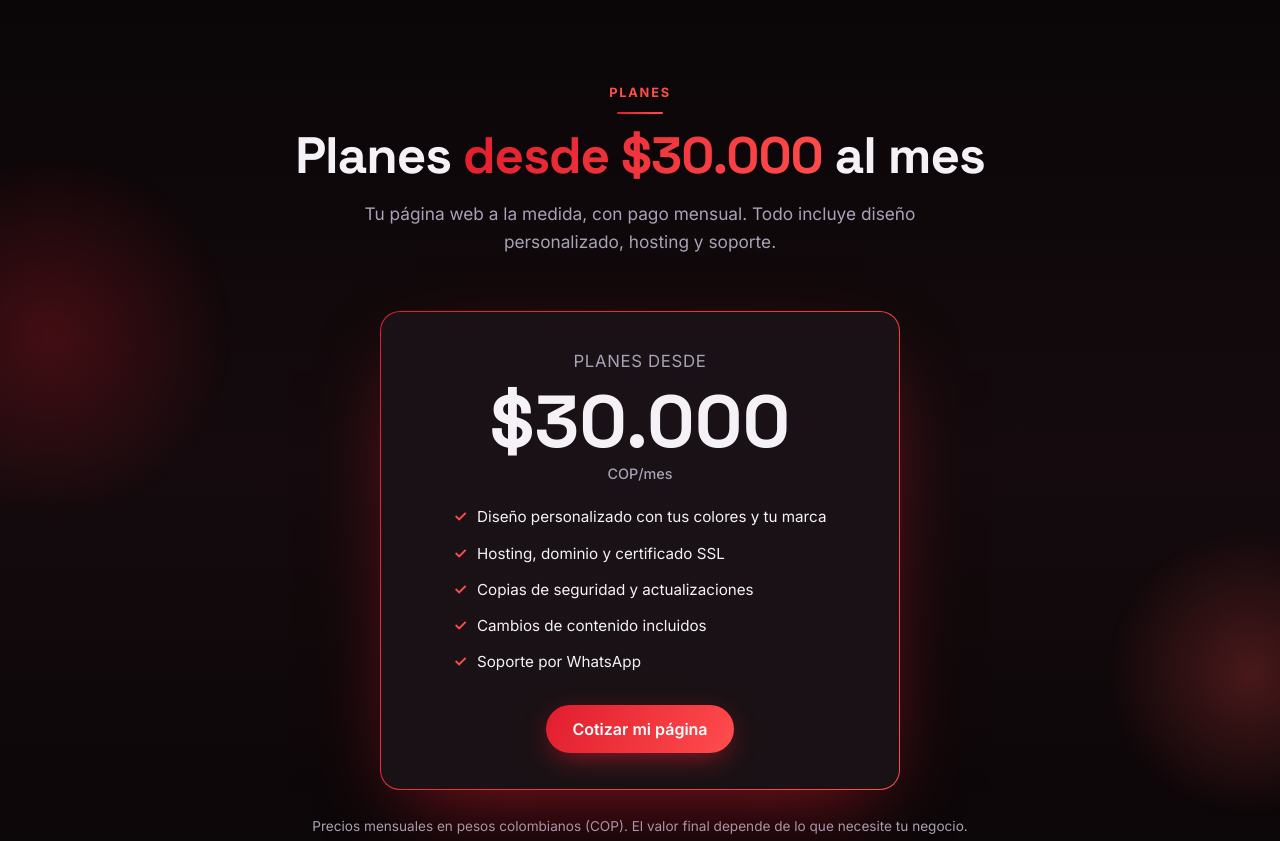
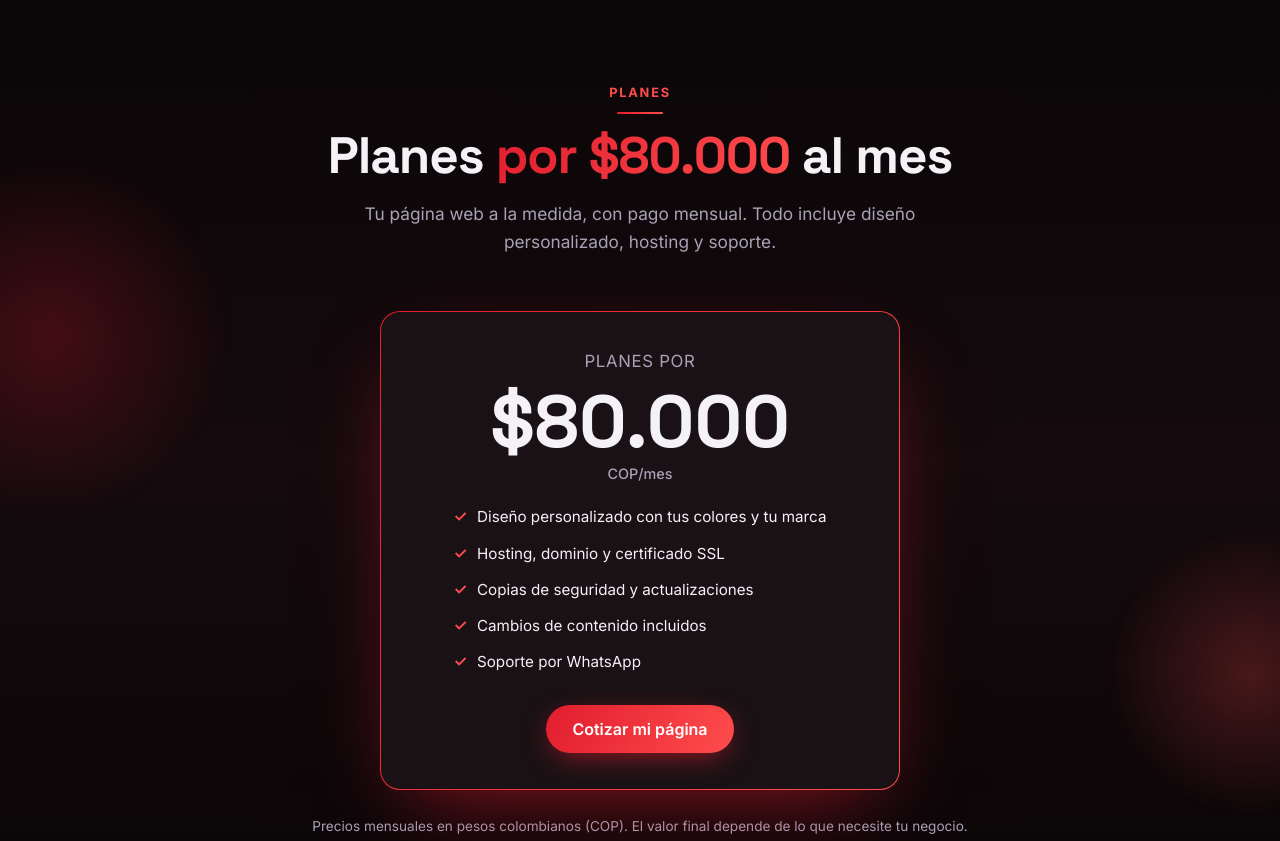
Before and after one commit to EmanuelVM2002/Sonetix, a plain HTML site: page index.html in a window 1280 px wide. Shown: the part 3772-4613 px from the top of the page. Drawn offline with nearby package versions, Linux system fonts and the light colour scheme; animation ran at ten frames a second.

Commit message:
Planes: de 'desde 30.000' a 'por 80.000' (es/en/pt/fr)

```diff
--- a/index.html
+++ b/index.html
@@ -585,7 +585,7 @@ const CONFIG={
   marca:'Sonetix',
   whatsapp:'573017759082',          // número con código de país, sin + ni espacios
   moneda:'COP',
-  precioDesde:30000,                // mensual: «planes desde»
+  precioDesde:80000,                // mensual: «planes por»
   inicial:{a:'#e11d2e',b:'#ff4d4d',modo:'oscuro',fuente:'moderna',tam:100,forma:'round',anim:'dyn',idioma:'es'}
 };
 /* ======================================================== */
@@ -616,10 +616,10 @@ es:{
 'neg.st':['Colorida y animada','Elegante: negro y dorado','Minimalista: blanco y negro','Limpia y confiable','Enérgica y deportiva','Editorial y sobria'],
 'pr.tag':'Cómo trabajamos','pr.h':'De la idea a tu web <span class="grad">en 4 pasos</span>',
 'pr.list':[['Te escuchamos','Conversamos sobre tu negocio, tus clientes y tus metas.'],['Diseñamos','Te mostramos una propuesta visual hecha para ti.'],['Construimos','Desarrollamos, probamos y ajustamos contigo.'],['Publicamos y cuidamos','Lanzamos y nos quedamos para mantenerla al día.']],
-'pl.tag':'Planes','pl.h':'Planes <span class="grad">desde $30.000</span> al mes','pl.lead':'Tu página web a la medida, con pago mensual. Todo incluye diseño personalizado, hosting y soporte.',
-'pl.mo':'/mes','pl.from':'Planes desde','pl.cta':'Cotizar mi página','pl.fine':'Precios mensuales en pesos colombianos (COP). El valor final depende de lo que necesite tu negocio.','pl.int':'planes desde {p} COP/mes','pl.inc':['Diseño personalizado con tus colores y tu marca','Hosting, dominio y certificado SSL','Copias de seguridad y actualizaciones','Cambios de contenido incluidos','Soporte por WhatsApp'],
+'pl.tag':'Planes','pl.h':'Planes <span class="grad">por $80.000</span> al mes','pl.lead':'Tu página web a la medida, con pago mensual. Todo incluye diseño personalizado, hosting y soporte.',
+'pl.mo':'/mes','pl.from':'Planes por','pl.cta':'Cotizar mi página','pl.fine':'Precios mensuales en pesos colombianos (COP). El valor final depende de lo que necesite tu negocio.','pl.int':'planes por {p} COP/mes','pl.inc':['Diseño personalizado con tus colores y tu marca','Hosting, dominio y certificado SSL','Copias de seguridad y actualizaciones','Cambios de contenido incluidos','Soporte por WhatsApp'],
 'fq.tag':'Dudas frecuentes','fq.h':'Preguntas <span class="grad">comunes</span>',
-'fq.list':[['¿Por qué dicen que mi página es personalizada?','Porque no partimos de una plantilla genérica. Primero entendemos cómo trabaja tu negocio y, a partir de eso, diseñamos estructura, colores, mensajes y funciones. Prueba el botón «Personaliza» de esta página.'],['¿Cuánto cuesta?','Nuestros planes arrancan desde $30.000 pesos al mes. Incluyen diseño personalizado, hosting y soporte; el valor final depende de lo que necesite tu negocio y te cotizamos sin compromiso.'],['¿Qué incluye el sostenimiento?','Hosting, dominio, certificado de seguridad, copias de respaldo y actualizaciones técnicas, además de soporte por WhatsApp.'],['¿Cuánto tarda en estar lista?','El primer borrador lo ves en aproximadamente una semana. El tiempo total depende del alcance, pero siempre te damos fechas desde el inicio.'],['¿Puedo añadir funciones más adelante?','Sí. Puedes empezar con lo básico y sumar WhatsApp, reservas o pagos en línea cuando tu negocio lo pida.']],
+'fq.list':[['¿Por qué dicen que mi página es personalizada?','Porque no partimos de una plantilla genérica. Primero entendemos cómo trabaja tu negocio y, a partir de eso, diseñamos estructura, colores, mensajes y funciones. Prueba el botón «Personaliza» de esta página.'],['¿Cuánto cuesta?','Nuestros planes cuestan $80.000 pesos al mes. Incluyen diseño personalizado, hosting y soporte; el valor final depende de lo que necesite tu negocio y te cotizamos sin compromiso.'],['¿Qué incluye el sostenimiento?','Hosting, dominio, certificado de seguridad, copias de respaldo y actualizaciones técnicas, además de soporte por WhatsApp.'],['¿Cuánto tarda en estar lista?','El primer borrador lo ves en aproximadamente una semana. El tiempo total depende del alcance, pero siempre te damos fechas desde el inicio.'],['¿Puedo añadir funciones más adelante?','Sí. Puedes empezar con lo básico y sumar WhatsApp, reservas o pagos en línea cuando tu negocio lo pida.']],
 'ct.tag':'Hablemos','ct.h':'Cuéntanos de tu negocio y te enviamos <span class="grad">una propuesta</span>','ct.p1':'Cotización sin compromiso','ct.p2':'Respuesta en menos de 24 horas','ct.p3':'Primer borrador en una semana',
 'ct.name':'Tu nombre','ct.biz':'Nombre de tu negocio','ct.msg':'¿Qué te gustaría que hiciera tu página?','ct.send':'Enviar por WhatsApp →','ct.other':'Otro',
 'msg.t':'Hola Sonetix, soy {n}{b} ({tp}). Me interesa: {pk}. {m}','msg.name':'[tu nombre]','msg.def':'Quiero cotizar una página web.',
@@ -651,10 +651,10 @@ en:{
 'neg.st':['Colorful & playful','Elegant: black & gold','Minimal: black & white','Clean & trustworthy','Bold & sporty','Editorial & refined'],
 'pr.tag':'How we work','pr.h':'From idea to website <span class="grad">in 4 steps</span>',
 'pr.list':[['We listen','We talk about your business, your customers and your goals.'],['We design','We show you a visual proposal made for you.'],['We build','We develop, test and adjust together with you.'],['We launch and care','We go live and stay on to keep it up to date.']],
-'pl.tag':'Plans','pl.h':'Plans <span class="grad">from $30,000</span> a month','pl.lead':'Your custom website, with monthly billing. Everything includes custom design, hosting and support.',
-'pl.mo':'/mo','pl.from':'Plans from','pl.cta':'Get a quote','pl.fine':'Monthly prices in Colombian pesos (COP). The final price depends on what your business needs.','pl.int':'plans from {p} COP/mo','pl.inc':['Custom design with your colors and brand','Hosting, domain and SSL certificate','Backups and updates','Content changes included','Support via WhatsApp'],
+'pl.tag':'Plans','pl.h':'Plans <span class="grad">for $80,000</span> a month','pl.lead':'Your custom website, with monthly billing. Everything includes custom design, hosting and support.',
+'pl.mo':'/mo','pl.from':'Plans for','pl.cta':'Get a quote','pl.fine':'Monthly prices in Colombian pesos (COP). The final price depends on what your business needs.','pl.int':'plans for {p} COP/mo','pl.inc':['Custom design with your colors and brand','Hosting, domain and SSL certificate','Backups and updates','Content changes included','Support via WhatsApp'],
 'fq.tag':'FAQ','fq.h':'Common <span class="grad">questions</span>',
-'fq.list':[['Why do you say my site is custom-made?','Because we don’t start from a generic template. We first understand how your business works and then design structure, colors, messages and features around it. Try the “Customize” button on this page.'],['How much does it cost?','Our plans start from COP 30,000 a month (Colombian pesos). They include custom design, hosting and support; the final price depends on what your business needs, and quotes are free and no-obligation.'],['What does maintenance include?','Hosting, domain, security certificate, backups and technical updates, plus WhatsApp support.'],['How long until it’s ready?','You’ll see a first draft in about a week. Total time depends on the plan, but we always give you dates from the start.'],['Can I add features later?','Yes. Start with the basics and add WhatsApp, bookings or online payments whenever your business needs them.']],
+'fq.list':[['Why do you say my site is custom-made?','Because we don’t start from a generic template. We first understand how your business works and then design structure, colors, messages and features around it. Try the “Customize” button on this page.'],['How much does it cost?','Our plans cost COP 80,000 a month (Colombian pesos). They include custom design, hosting and support; the final price depends on what your business needs, and quotes are free and no-obligation.'],['What does maintenance include?','Hosting, domain, security certificate, backups and technical updates, plus WhatsApp support.'],['How long until it’s ready?','You’ll see a first draft in about a week. Total time depends on the plan, but we always give you dates from the start.'],['Can I add features later?','Yes. Start with the basics and add WhatsApp, bookings or online payments whenever your business needs them.']],
 'ct.tag':'Let’s talk','ct.h':'Tell us about your business and we’ll send <span class="grad">a proposal</span>','ct.p1':'No-obligation quote','ct.p2':'Reply within 24 hours','ct.p3':'First draft in a week',
 'ct.name':'Your name','ct.biz':'Your business name','ct.msg':'What would you like your site to do?','ct.send':'Send via WhatsApp →','ct.other':'Other',
 'msg.t':'Hi Sonetix, I’m {n}{b} ({tp}). I’m interested in: {pk}. {m}','msg.name':'[your name]','msg.def':'I’d like a quote for a website.',
@@ -686,10 +686,10 @@ pt:{
 'neg.st':['Colorida e animada','Elegante: preto e dourado','Minimalista: preto e branco','Limpa e confiável','Enérgica e esportiva','Editorial e sóbria'],
 'pr.tag':'Como trabalhamos','pr.h':'Da ideia ao seu site <span class="grad">em 4 passos</span>',
 'pr.list':[['Ouvimos você','Conversamos sobre seu negócio, seus clientes e suas metas.'],['Desenhamos','Mostramos uma proposta visual feita para você.'],['Construímos','Desenvolvemos, testamos e ajustamos com você.'],['Publicamos e cuidamos','Lançamos e ficamos para mantê-lo sempre atualizado.']],
-'pl.tag':'Planos','pl.h':'Planos <span class="grad">a partir de $30.000</span> por mês','pl.lead':'Seu site sob medida, com pagamento mensal. Tudo inclui design personalizado, hospedagem e suporte.',
-'pl.mo':'/mês','pl.from':'Planos a partir de','pl.cta':'Pedir orçamento','pl.fine':'Preços mensais em pesos colombianos (COP). O valor final depende do que seu negócio precisa.','pl.int':'planos a partir de {p} COP/mês','pl.inc':['Design personalizado com suas cores e sua marca','Hospedagem, domínio e certificado SSL','Backups e atualizações','Alterações de conteúdo incluídas','Suporte pelo WhatsApp'],
+'pl.tag':'Planos','pl.h':'Planos <span class="grad">por $80.000</span> por mês','pl.lead':'Seu site sob medida, com pagamento mensal. Tudo inclui design personalizado, hospedagem e suporte.',
+'pl.mo':'/mês','pl.from':'Planos por','pl.cta':'Pedir orçamento','pl.fine':'Preços mensais em pesos colombianos (COP). O valor final depende do que seu negócio precisa.','pl.int':'planos por {p} COP/mês','pl.inc':['Design personalizado com suas cores e sua marca','Hospedagem, domínio e certificado SSL','Backups e atualizações','Alterações de conteúdo incluídas','Suporte pelo WhatsApp'],
 'fq.tag':'Dúvidas frequentes','fq.h':'Perguntas <span class="grad">comuns</span>',
-'fq.list':[['Por que dizem que meu site é personalizado?','Porque não partimos de um modelo genérico. Primeiro entendemos como seu negócio funciona e, a partir disso, desenhamos estrutura, cores, mensagens e funções. Experimente o botão «Personalize» desta página.'],['Quanto custa?','Nossos planos começam a partir de 30.000 pesos colombianos (COP) por mês. Incluem design personalizado, hospedagem e suporte; o valor final depende do que seu negócio precisa e o orçamento é sem compromisso.'],['O que inclui a manutenção?','Hospedagem, domínio, certificado de segurança, backups e atualizações técnicas, além de suporte por WhatsApp.'],['Quanto tempo leva para ficar pronto?','O primeiro rascunho sai em cerca de uma semana. O prazo total depende do escopo, mas sempre damos datas desde o início.'],['Posso adicionar recursos depois?','Sim. Comece com o básico e adicione WhatsApp, reservas ou pagamentos online quando seu negócio precisar.']],
+'fq.list':[['Por que dizem que meu site é personalizado?','Porque não partimos de um modelo genérico. Primeiro entendemos como seu negócio funciona e, a partir disso, desenhamos estrutura, cores, mensagens e funções. Experimente o botão «Personalize» desta página.'],['Quanto custa?','Nossos planos custam 80.000 pesos colombianos (COP) por mês. Incluem design personalizado, hospedagem e suporte; o valor final depende do que seu negócio precisa e o orçamento é sem compromisso.'],['O que inclui a manutenção?','Hospedagem, domínio, certificado de segurança, backups e atualizações técnicas, além de suporte por WhatsApp.'],['Quanto tempo leva para ficar pronto?','O primeiro rascunho sai em cerca de uma semana. O prazo total depende do escopo, mas sempre damos datas desde o início.'],['Posso adicionar recursos depois?','Sim. Comece com o básico e adicione WhatsApp, reservas ou pagamentos online quando seu negócio precisar.']],
 'ct.tag':'Vamos conversar','ct.h':'Conte sobre seu negócio e enviamos <span class="grad">uma proposta</span>','ct.p1':'Orçamento sem compromisso','ct.p2':'Resposta em menos de 24 horas','ct.p3':'Primeiro rascunho em uma semana',
 'ct.name':'Seu nome','ct.biz':'Nome do seu negócio','ct.msg':'O que você gostaria que seu site fizesse?','ct.send':'Enviar pelo WhatsApp →','ct.other':'Outro',
 'msg.t':'Olá Sonetix, sou {n}{b} ({tp}). Tenho interesse em: {pk}. {m}','msg.name':'[seu nome]','msg.def':'Quero um orçamento para um site.',
@@ -721,10 +721,10 @@ fr:{
 'neg.st':['Colorée et animée','Élégant : noir et or','Minimaliste : noir et blanc','Épurée et fiable','Dynamique et sportive','Éditorial et sobre'],
 'pr.tag':'Notre méthode','pr.h':'De l’idée à votre site <span class="grad">en 4 étapes</span>',
 'pr.list':[['Nous vous écoutons','Nous parlons de votre activité, de vos clients et de vos objectifs.'],['Nous concevons','Nous vous présentons une proposition visuelle faite pour vous.'],['Nous construisons','Nous développons, testons et ajustons avec vous.'],['Nous publions et entretenons','Nous lançons et restons pour le garder à jour.']],
-'pl.tag':'Formules','pl.h':'Formules <span class="grad">à partir de 30 000</span> par mois','pl.lead':'Votre site sur mesure, avec paiement mensuel. Tout inclut design personnalisé, hébergement et assistance.',
-'pl.mo':'/mois','pl.from':'Formules à partir de','pl.cta':'Demander un devis','pl.fine':'Prix mensuels en pesos colombiens (COP). Le prix final dépend des besoins de votre activité.','pl.int':'formules à partir de {p} COP/mois','pl.inc':['Design personnalisé à vos couleurs et à votre marque','Hébergement, domaine et certificat SSL','Sauvegardes et mises à jour','Modifications de contenu incluses','Assistance par WhatsApp'],
+'pl.tag':'Formules','pl.h':'Formules <span class="grad">à 80 000</span> par mois','pl.lead':'Votre site sur mesure, avec paiement mensuel. Tout inclut design personnalisé, hébergement et assistance.',
+'pl.mo':'/mois','pl.from':'Formules à','pl.cta':'Demander un devis','pl.fine':'Prix mensuels en pesos colombiens (COP). Le prix final dépend des besoins de votre activité.','pl.int':'formules à {p} COP/mois','pl.inc':['Design personnalisé à vos couleurs et à votre marque','Hébergement, domaine et certificat SSL','Sauvegardes et mises à jour','Modifications de contenu incluses','Assistance par WhatsApp'],
 'fq.tag':'Questions fréquentes','fq.h':'Questions <span class="grad">courantes</span>',
-'fq.list':[['Pourquoi dites-vous que mon site est personnalisé ?','Parce que nous ne partons pas d’un modèle générique. Nous comprenons d’abord le fonctionnement de votre activité, puis nous concevons structure, couleurs, messages et fonctions. Essayez le bouton « Personnalisez » de cette page.'],['Combien ça coûte ?','Nos formules démarrent à partir de 30 000 COP par mois (pesos colombiens). Elles incluent design personnalisé, hébergement et assistance ; le prix final dépend des besoins de votre activité, et le devis est sans engagement.'],['Que comprend la maintenance ?','Hébergement, domaine, certificat de sécurité, sauvegardes et mises à jour techniques, ainsi que l’assistance par WhatsApp.'],['Combien de temps avant qu’il soit prêt ?','Vous voyez une première maquette en environ une semaine. Le délai total dépend de la formule, mais nous donnons toujours des dates dès le départ.'],['Puis-je ajouter des fonctions plus tard ?','Oui. Commencez par l’essentiel et ajoutez WhatsApp, réservations ou paiements en ligne quand votre activité le demande.']],
+'fq.list':[['Pourquoi dites-vous que mon site est personnalisé ?','Parce que nous ne partons pas d’un modèle générique. Nous comprenons d’abord le fonctionnement de votre activité, puis nous concevons structure, couleurs, messages et fonctions. Essayez le bouton « Personnalisez » de cette page.'],['Combien ça coûte ?','Nos formules sont à 80 000 COP par mois (pesos colombiens). Elles incluent design personnalisé, hébergement et assistance ; le prix final dépend des besoins de votre activité, et le devis est sans engagement.'],['Que comprend la maintenance ?','Hébergement, domaine, certificat de sécurité, sauvegardes et mises à jour techniques, ainsi que l’assistance par WhatsApp.'],['Combien de temps avant qu’il soit prêt ?','Vous voyez une première maquette en environ une semaine. Le délai total dépend de la formule, mais nous donnons toujours des dates dès le départ.'],['Puis-je ajouter des fonctions plus tard ?','Oui. Commencez par l’essentiel et ajoutez WhatsApp, réservations ou paiements en ligne quand votre activité le demande.']],
 'ct.tag':'Parlons-en','ct.h':'Parlez-nous de votre activité et nous vous envoyons <span class="grad">une proposition</span>','ct.p1':'Devis sans engagement','ct.p2':'Réponse sous 24 heures','ct.p3':'Première maquette en une semaine',
 'ct.name':'Votre nom','ct.biz':'Nom de votre entreprise','ct.msg':'Que souhaitez-vous que votre site fasse ?','ct.send':'Envoyer via WhatsApp →','ct.other':'Autre',
 'msg.t':'Bonjour Sonetix, je suis {n}{b} ({tp}). Je suis intéressé(e) par : {pk}. {m}','msg.name':'[votre nom]','msg.def':'Je souhaite un devis pour un site web.',
```
